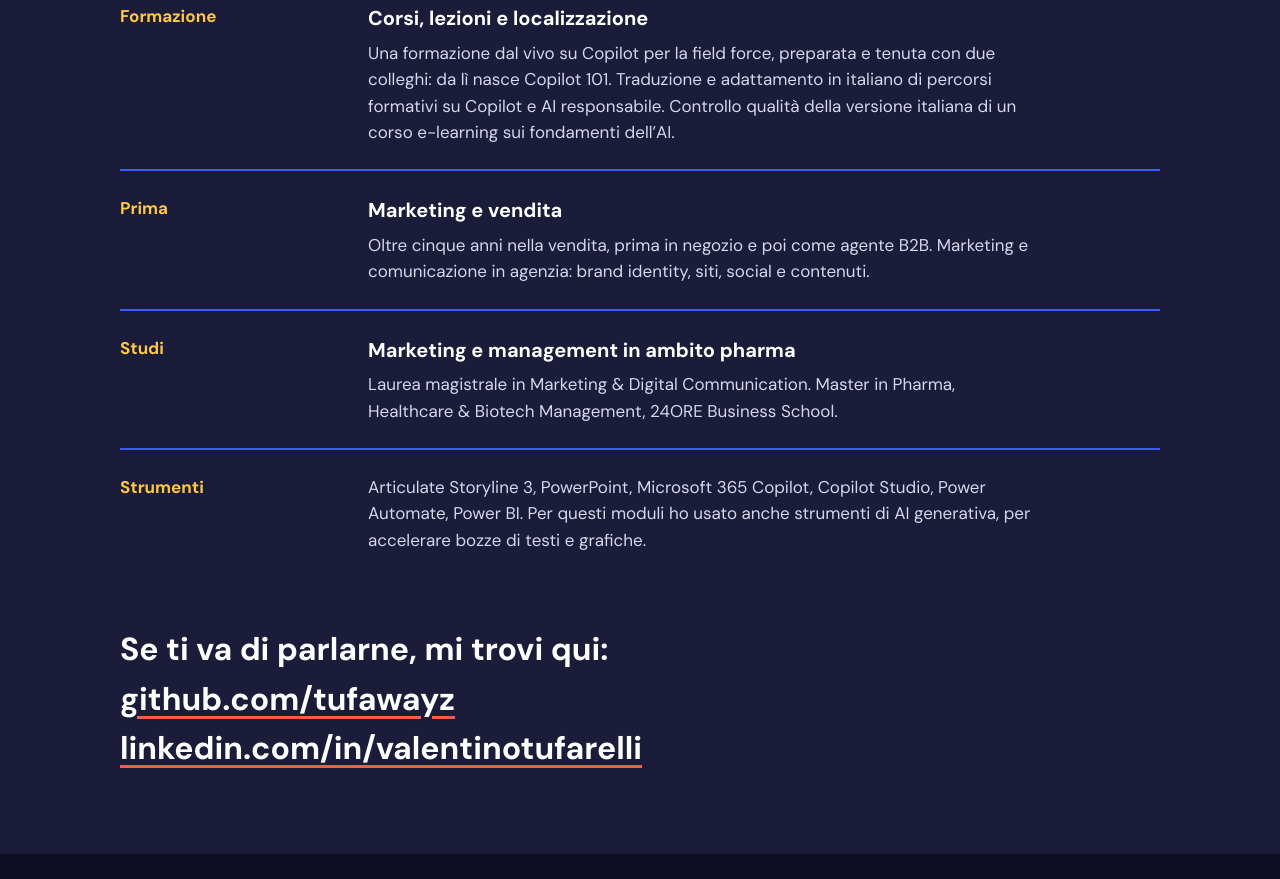
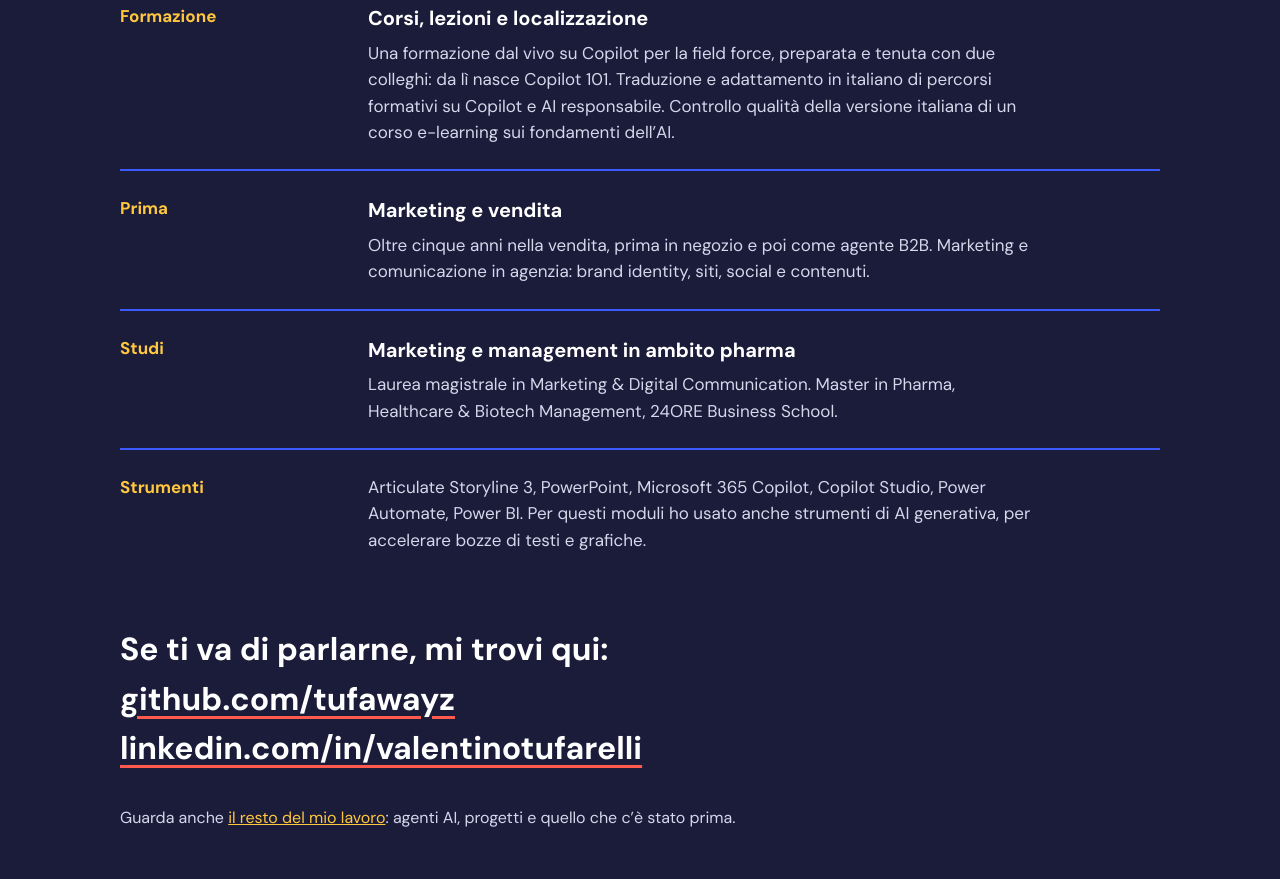
Before and after one commit to tufawayz/portfolio, a plain HTML site: page index.html in a window 1280 px wide. Shown: the part 3025-3904 px from the top of the page. Before the commit the page ends 3879 px from the top, so only its background shows below. Drawn offline with Linux system fonts and the light colour scheme.

Commit message:
Add files via upload

```diff
--- a/index.html
+++ b/index.html
@@ -128,6 +128,8 @@ button{font:inherit;color:inherit;cursor:pointer}
 .item h3{margin:0 0 .35rem;font-size:1.25rem}
 .item p{margin:0;max-width:42rem;color:#D5D7EA}
 .contact{margin-top:3rem;font-size:clamp(1.3rem,3vw,2rem);font-weight:700}
+.also{margin:1.6rem 0 0;font-size:1rem;color:#D5D7EA}
+.also a{color:#FFC83D}
 .contact a{text-decoration-color:#FF5A4E;text-underline-offset:.2em}
 
 /* ---------- lettore del modulo ---------- */
@@ -194,6 +196,7 @@ button{font:inherit;color:inherit;cursor:pointer}
     <div class="item"><p class="when">Studi</p><div><h3>Marketing e management in ambito pharma</h3><p>Laurea magistrale in Marketing &amp; Digital Communication. Master in Pharma, Healthcare &amp; Biotech Management, 24ORE Business School.</p></div></div>
     <div class="item"><p class="when">Strumenti</p><div><p>Articulate Storyline 3, PowerPoint, Microsoft 365 Copilot, Copilot Studio, Power Automate, Power BI. Per questi moduli ho usato anche strumenti di AI generativa, per accelerare bozze di testi e grafiche.</p></div></div>
     <p class="contact">Se ti va di parlarne, mi trovi qui:<br><a href="https://github.com/tufawayz">github.com/tufawayz</a><br><a href="https://www.linkedin.com/in/valentinotufarelli">linkedin.com/in/valentinotufarelli</a></p>
+    <p class="also">Guarda anche <a href="lab/">il resto del mio lavoro</a>: agenti AI, progetti e quello che c’è stato prima.</p>
   </div>
 </section>
 </main>
```
